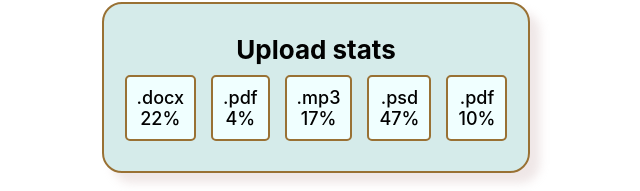
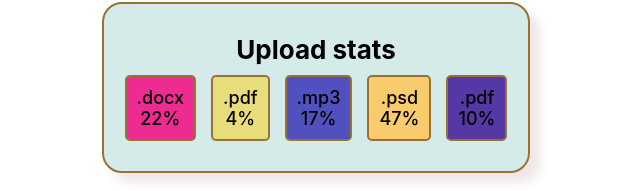
Before and after one commit to OlexTS/goit-react-hw-01-components, a React (Create React App) app: page / in a window 1280 px wide. Shown: the part 515-706 px from the top of the page, without its empty margins (324-964 px from the left). Built offline with nearby package versions, Linux system fonts and the light colour scheme.

Commit message:
changed stat styles to emotion styled and added random color function

```diff
--- a/src/components/App/App.jsx
+++ b/src/components/App/App.jsx
@@ -5,8 +5,8 @@ import { TransactionHistory } from '../TransactionHistory/TransactionHistory';
 import user from 'data/user.json';
 import data from 'data/data.json';
 import friends from 'data/friends.json';
-import transactions from 'data/transactions.json'
-import {Container} from './App.styled'
+import transactions from 'data/transactions.json';
+import { Container } from './App.styled';
 
 export const App = () => {
   return (
@@ -22,6 +22,5 @@ export const App = () => {
       <FriendList friends={friends} />
       <TransactionHistory items={transactions} />
     </Container>
-
   );
 };
--- a/src/components/Profile/Profile.jsx
+++ b/src/components/Profile/Profile.jsx
@@ -1,22 +1,32 @@
 import PropTypes from 'prop-types';
-import { UserProfile, Description, UserName, Tag, Location, StatList, Label, Quantity } from './Profile.styled';
+import {
+  UserProfile,
+  Description,
+  UserName,
+  Tag,
+  Location,
+  StatList,
+  Label,
+  Quantity,
+} from './Profile.styled';
 
-export const Profile = ({ username, tag, location, avatar, stats: { followers, views, likes } }) => {
-
-  return <UserProfile>
+export const Profile = ({
+  username,
+  tag,
+  location,
+  avatar,
+  stats: { followers, views, likes },
+}) => {
+  return (
+    <UserProfile>
       <Description>
-    <img
-      src={avatar}
-      alt={username}
-          className="avatar"
-          width='250'
-    />
+        <img src={avatar} alt={username} className="avatar" width="250" />
         <UserName>{username}</UserName>
-    <Tag >@{tag}</Tag>
-    <Location >{location}</Location>
+        <Tag>@{tag}</Tag>
+        <Location>{location}</Location>
       </Description>
 
-    <StatList >
+      <StatList>
         <li>
           <Label>Followers</Label>
           <Quantity>{followers}</Quantity>
@@ -31,7 +41,8 @@ export const Profile = ({ username, tag, location, avatar, stats: { followers, v
         </li>
       </StatList>
     </UserProfile>
-}
+  );
+};
 
 Profile.propTypes = {
   username: PropTypes.string.isRequired,
@@ -41,7 +52,6 @@ Profile.propTypes = {
   stats: PropTypes.shape({
     followers: PropTypes.number.isRequired,
     views: PropTypes.number.isRequired,
-        likes: PropTypes.number.isRequired
-    })
-
-}
+    likes: PropTypes.number.isRequired,
+  }),
+};
--- a/src/components/Statistics/Statistics.jsx
+++ b/src/components/Statistics/Statistics.jsx
@@ -1,22 +1,23 @@
 import PropTypes from 'prop-types';
-import css from './Statistics.module.css'
+import { StatisticLoad, Title, StatList, Item, Label, Percentage } from './Statistics.styled';
+
 
 export const Statistics = ({ title, stats }) => {
   return (
-    <section className={css.statistics}>
-      {title && <h2 class={css.title}>{title}</h2>}
+    <StatisticLoad>
+      {title && <Title>{title}</Title>}
 
-      <ul className={css.statList}>
+      <StatList >
         {stats.map(stat => {
           return (
-            <li key={stat.id} className={css.item}>
-              <span className={css.label}>{stat.label}</span>
-              <span className={css.percentage}>{stat.percentage}%</span>
-            </li>
+            <Item key={stat.id} >
+              <Label >{stat.label}</Label>
+              <Percentage>{stat.percentage}%</Percentage>
+            </Item>
           );
         })}
-      </ul>
-    </section>
+      </StatList>
+    </StatisticLoad>
   );
 };
 // const randomColor = Math.floor(Math.random()*16777215).toString(16);
--- a/src/components/Statistics/Statistics.module.css
+++ /dev/null
@@ -1,40 +0,0 @@
-.statistics {
-  min-width: 30vw;
-  padding: 30px 20px;
-  margin-bottom: 30px;
-  display: flex;
-  flex-direction: column;
-  flex-wrap: wrap;
-  align-items: center;
-  background-color: hsla(175, 36%, 60%, 0.3);
-  border-radius: 20px;
-  border: 2px solid rgb(153, 113, 52);
-  box-shadow: 10px 10px 10px 0px #cab1b14d;
-}
-
-.title {
-  font-size: 26px;
-  font-weight: 700;
-  margin-bottom: 10px;
-}
-
-.statList {
-  display: flex;
-  gap: 15px;
-}
-
-.item {
-  display: flex;
-  align-items: center;
-  flex-direction: column;
-  padding: 10px;
-  background-color: azure;
-  border: 2px solid rgb(153, 113, 52);
-  border-radius: 5px;
-}
-
-.label,
-.percentage {
-  font-size: 18px;
-  font-weight: 500;
-}
--- /dev/null
+++ b/src/components/Statistics/Statistics.styled.jsx
@@ -0,0 +1,48 @@
+import styled from '@emotion/styled';
+
+export const StatisticLoad = styled.section`
+    min-width: 30vw;
+  padding: 30px 20px;
+  margin-bottom: 30px;
+  display: flex;
+  flex-direction: column;
+  flex-wrap: wrap;
+  align-items: center;
+  background-color: hsla(175, 36%, 60%, 0.3);
+  border-radius: 20px;
+  border: 2px solid rgb(153, 113, 52);
+  box-shadow: 10px 10px 10px 0px #cab1b14d;
+`
+export const Title = styled.h2`
+    font-size: 26px;
+  font-weight: 700;
+  margin-bottom: 10px;
+`
+export const StatList = styled.ul`
+    display: flex;
+  gap: 15px;
+`
+
+export const Item = styled.li`
+    display: flex;
+  align-items: center;
+  flex-direction: column;
+  padding: 10px;
+  background-color: ${getRandomHexColor};
+  border: 2px solid rgb(153, 113, 52);
+  border-radius: 5px;
+`
+export const Label = styled.span`
+    font-size: 18px;
+  font-weight: 500;
+`
+export const Percentage = styled.span`
+    font-size: 18px;
+  font-weight: 500;
+`
+
+
+// Функція генерації випадкового кольору
+function getRandomHexColor() {
+  return `#${Math.floor(Math.random() * 16777215).toString(16)}`;
+}
```
Also changed, not shown: src/components/App/App.styled.jsx (+5 -3 lines), src/components/Profile/Profile.styled.jsx (+11 -10 lines). Lines whose indentation alone changed are shown as unchanged.
